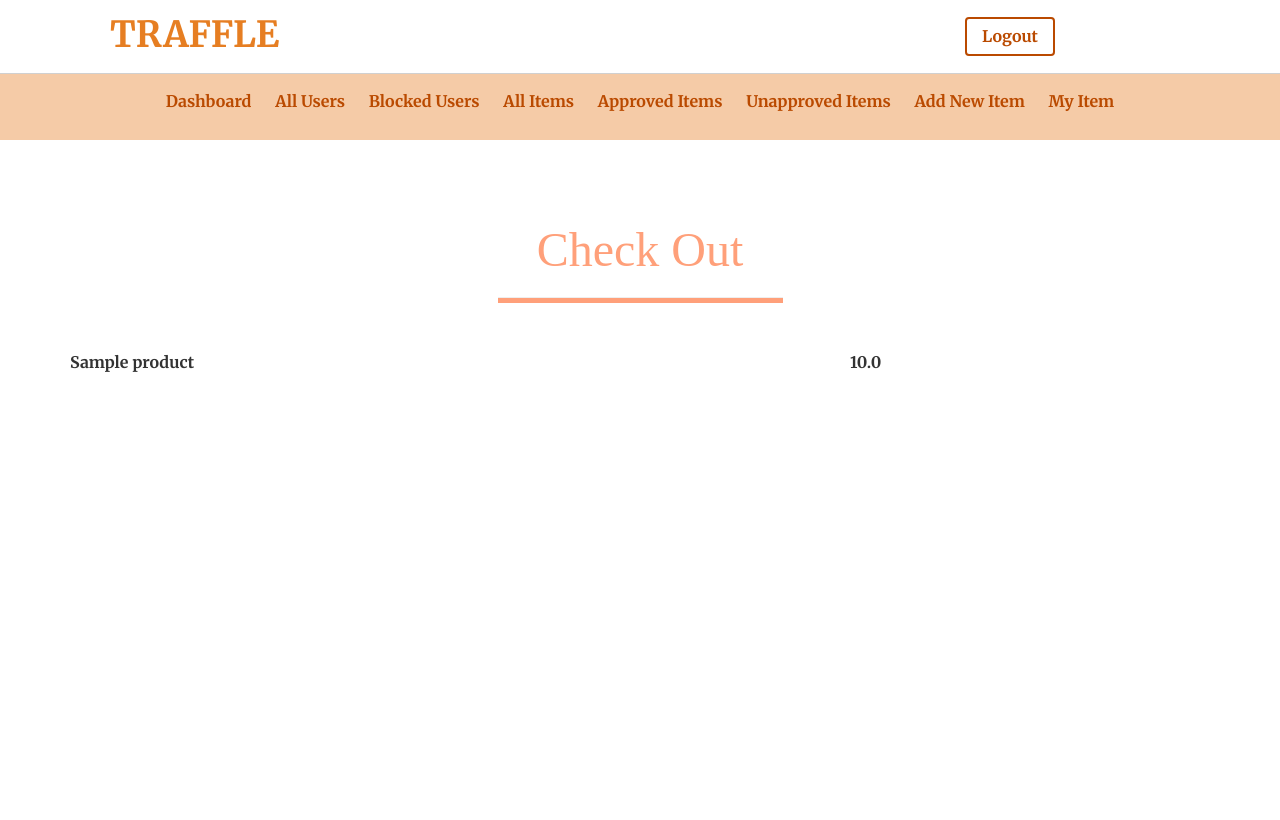
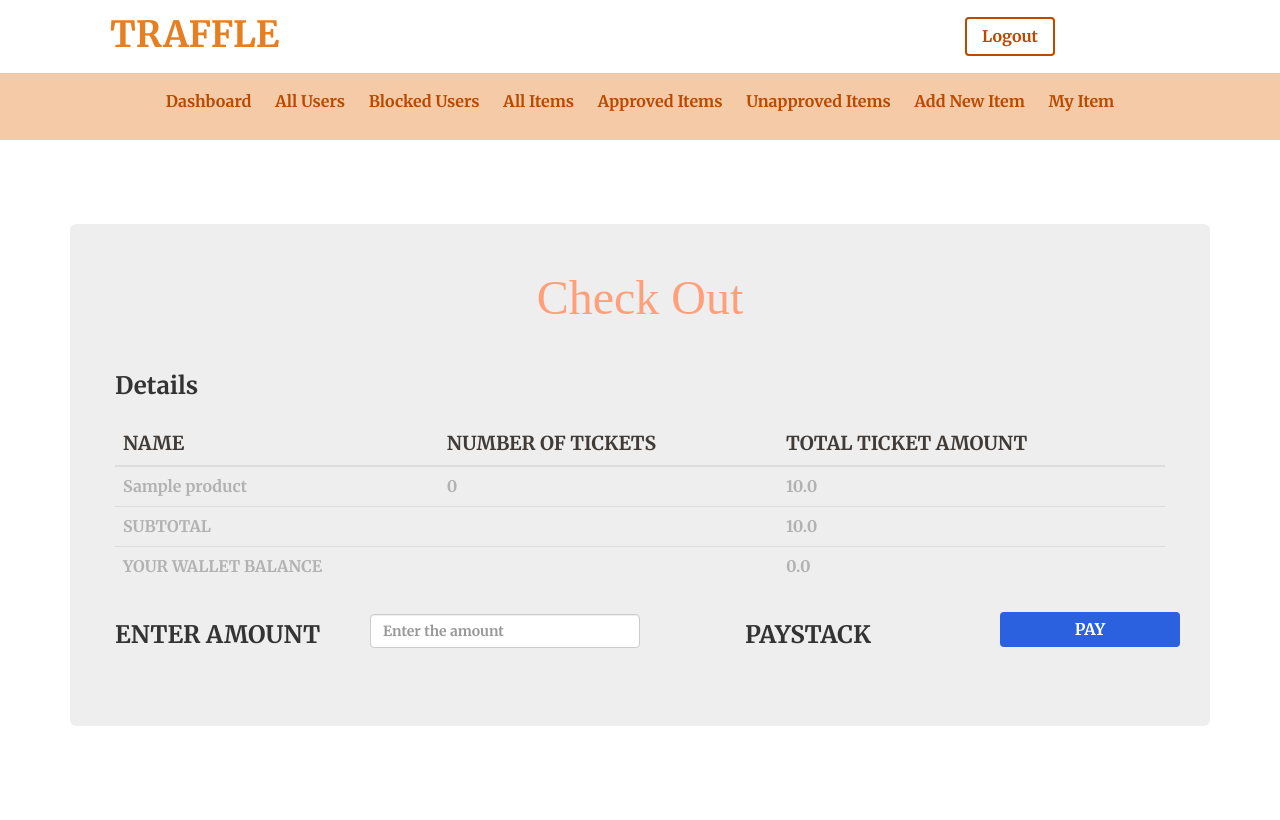
Before and after one commit to dev-men/dev-traffle, a Rails app: page /user/carts/check_out in a window 1280 px wide. Before the commit the page ends 372 px from the top, so only its background shows below. Run offline with Rails 7, Linux system fonts and the light colour scheme; a user stored in the database is signed in; tables that the repository leaves empty hold one stand-in row (values such as "Sample post"); data that the repository does not hold is empty; style sheets or scripts are compiled from the project's sources; parts of the project's set-up code (start-up, migrations or seed data) failed here and were passed over; some libraries are stand-ins or nearby versions.

Commit message:
28 march 2018 commit

```diff
--- a/app/controllers/user/carts_controller.rb
+++ b/app/controllers/user/carts_controller.rb
@@ -83,7 +83,13 @@ class User::CartsController < ApplicationController
   end
 
   def check_out
-    @user_carts = current_user.carts
+    #debugger
+    if current_user.customer == nil
+      redirect_to new_user_cart_path
+    else
+      @user_carts = current_user.carts
+    end
+
     # paystackObj = Paystack.new(ENV['PAYSTACK_PUBLIC_KEY'], ENV['PAYSTACK_PRIVATE_KEY'])
     # transactions = PaystackTransactions.new(paystackObj)
     # result = transactions.initializeTransaction(
@@ -140,24 +146,74 @@ class User::CartsController < ApplicationController
     customer = Customer.new(:first_name => params[:customer][:first_name], :last_name => params[:customer][:last_name], :email => params[:customer][:email], :phone => params[:customer][:phone])
     current_user.customer = customer
 
+    redirect_to check_out_user_carts_path
+    # paystackObj = Paystack.new(ENV['PAYSTACK_PUBLIC_KEY'], ENV['PAYSTACK_PRIVATE_KEY'])
+    # paystack_customer = PaystackCustomers.new(paystackObj)
+    # result = paystack_customer.create(
+    #   :first_name => params[:customer][:first_name],
+    #   :last_name =>  params[:customer][:last_name],
+    #   :phone => params[:customer][:phone],
+    #   :email => params[:customer][:email]
+    # )
+    # debugger
+    #   transactions = PaystackTransactions.new(paystackObj)
+    #   result = transactions.initializeTransaction(
+    #     :reference => "1235454657",
+    #     :amount => 300000,
+    #     :email => params[:customer][:email]
+    #     )
+    #   auth_url = result['data']['authorization_url']
+    #
+    #   redirect_to root_path
+  end
+
+  def pay
+    #debugger
+    # Required
+     paystackObj = Paystack.new(ENV['PAYSTACK_PUBLIC_KEY'], ENV['PAYSTACK_PRIVATE_KEY'])
+    # if current_user.customer
+      #debugger
+       # customer_email = current_user.customer.email
+       # pay_customer = PaystackCustomers.new(paystackObj)
+       # result = pay_customer.get(customer_email)
+       # customer =  result['data']
+       # if customer['email']
+       #Required
+          amount = params[:amount][:price].to_i
+          amount = amount * 100
+          transactions = PaystackTransactions.new(paystackObj)
+           result = transactions.initializeTransaction(
+               :amount => amount,
+               :email => current_user.customer.email
+             )
+          @auth_url = result['data']['authorization_url']
+       # else
+       #     new_customer = PaystackCustomers.new(paystackObj)
+       #     result = new_customer.create(
+       #       :first_name => current_user.customer.first_name,
+       #       :last_name => current_user.customer.last_name,
+       #       :phone => current_user.customer.phone,
+       #       :email => current_user.customer.email
+       #     )
+       #
+       #     amount = params[:amount][:price] * 100
+       #     transactions = PaystackTransactions.new(paystackObj)
+       #     	trans_result = transactions.initializeTransaction(
+       #       		:amount => amount,
+       #       		:email => current_user.customer.email
+       #     		)
+       #     auth_url = trans_result['data']['authorization_url']
+       # end
+       #Required
+    #end
+  end
+
+  def move_next
     paystackObj = Paystack.new(ENV['PAYSTACK_PUBLIC_KEY'], ENV['PAYSTACK_PRIVATE_KEY'])
-    paystack_customer = PaystackCustomers.new(paystackObj)
-    result = paystack_customer.create(
-      :first_name => params[:customer][:first_name],
-      :last_name =>  params[:customer][:last_name],
-      :phone => params[:customer][:phone],
-      :email => params[:customer][:email]
-    )
-    debugger
-      transactions = PaystackTransactions.new(paystackObj)
-      result = transactions.initializeTransaction(
-        :reference => "1235454657",
-        :amount => 300000,
-        :email => params[:customer][:email]
-        )
-      auth_url = result['data']['authorization_url']
+    transaction_reference = "blablablabla-YOUR-VALID-UNIQUE-REFERENCE-HERE"
+  	transactions = PaystackTransactions.new(paystackObj)
+  	result = transactions.verify(transaction_reference)
 
-      redirect_to root_path
   end
 
 end
--- a/app/views/user/carts/check_out.html.erb
+++ b/app/views/user/carts/check_out.html.erb
@@ -4,38 +4,80 @@
 <div class="content" style="padding-top: 10em;">
   <div class="container">
     <div class="content-top">
+      <div class="jumbotron">
         <div class="row">
           <div class="col-md-12 col-xs-12">
             <h1><center style="color: #FFA07A;" >Check Out</center>
-             <hr style="color: #f00; background-color: #FFA07A; height: 5px; width:25%;">
             </h1>
           </div>
-
-        <% @user_carts.each do |i| %>
-          <div class="col-md-12 col-xs-12">
+          <% @subtotal = 0 %>
           <div class="row">
-              <div class="col-md-4 col-xs-12">
-                <%= i.product.title %>
+            <div class="col-md-4">
+              <h3>Details</h3>
             </div>
-              <div class="col-md-4">
-              </div>
-              <div class="col-md-4 col-xs-12">
-                <%= i.total_price %>
-              </div>
-            </div>
-            <br>
-          </div>
-        <% end %>
             <div class="col-md-4">
             </div>
             <div class="col-md-4">
             </div>
+          </div>
+          <br>
+          <table class="table table-hover">
+            <thead>
+              <tr>
+                <th>NAME</th>
+                <th>NUMBER OF TICKETS</th>
+                <th>TOTAL TICKET AMOUNT</th>
+              </tr>
+            </thead>
+            <tbody>
+              <% @user_carts.each do |i| %>
+                <tr>
+                  <td><%= i.product.title %></td>
+                  <td><%= i.total_price.to_i / 100 %></td>
+                  <td><%= i.total_price %></td>
+                  <% @subtotal = @subtotal + i.total_price %>
+                </tr>
+              <%end%>
+              <tr>
+                <td>SUBTOTAL</td>
+                <td></td>
+                <td><%= @subtotal %></td>
+              </tr>
+              <tr>
+                <td>YOUR WALLET BALANCE</td>
+                <td></td>
+                <td>0.0</td>
+              </tr>
+            </tbody>
+          </table>
+          <div class="row">
+            <div class="col-md-3" style="margin-top:1em;">
+                <h3>ENTER AMOUNT </h3>
+            </div>
+            <%= form_for :amount,  url: pay_user_carts_path do |f| %>
+              <div class="col-md-3 col-xs-12" style="height:4em;padding:0px;margin-top:0.5em">
+                <div class="form-group">
+                  <%=f.number_field :price, class:"form-control  price_field", placeholder:"Enter the amount", id:"inputdefault", min:"100", step:"100", required:true%>
+                </div>
+              </div>
+              <div class="col-md-1 col-xs-12">
+              </div>
+              <div class="col-md-2 col-xs-12" style="margin-top:1em;">
+                <h3>PAYSTACK</h3>
+              </div>
+              <div class="col-md-1 col-xs-12">
+              </div>
+              <div class="col-md-2 col-xs-12" style="padding:0px; margin-top:0.4em;">
+                <%= f.submit "PAY", style:"float-left;width:100%;height:80%;", class:"btn  cart_button" do %>
+                     <span class="glyphicon glyphicon-shopping-cart"></span>
+                <% end %>
+              </div>
+            <%end%>
             <div class="col-md-4">
-          <% if @no_of_prizes > 0 %>
-              <%= link_to("Check Out", check_out_user_carts_path) %>
-          <% end  %>
             </div>
           </div>
         </div>
       </div>
     </div>
+  </div>
+</div>
--- a/app/views/user/carts/new.html.erb
+++ b/app/views/user/carts/new.html.erb
@@ -18,7 +18,7 @@
           </div>
           <div class="col-md-6 col-xs-12">
             <%= f.label :last_name, "Last Name", class:"label" %><br />
-            <%= f.text_field :last_name, autofocus: true, placeholder: 'Lastt Name', class: 'form-control', style:"font-size: 1em;", required: true %>
+            <%= f.text_field :last_name, autofocus: true, placeholder: 'Last Name', class: 'form-control', style:"font-size: 1em;", required: true %>
           </div>
           <div class="col-md-6 col-xs-12">
             <%= f.label :email, "Email", class:"label" %><br />
--- a/config/routes.rb
+++ b/config/routes.rb
@@ -46,6 +46,8 @@ Rails.application.routes.draw do
       collection do
         get :empty_cart
         get :check_out
+        post :pay
+        post :move_next
       end
     end
     resources :notifications
```
Also changed, not shown: app/views/user/carts/move_next.html.erb (added, +7 -0 lines), app/views/user/carts/pay.html.erb (added, +37 -0 lines), app/views/user/dashboards/show.html.erb (+37 -3 lines). Lines whose indentation alone changed are shown as unchanged.
